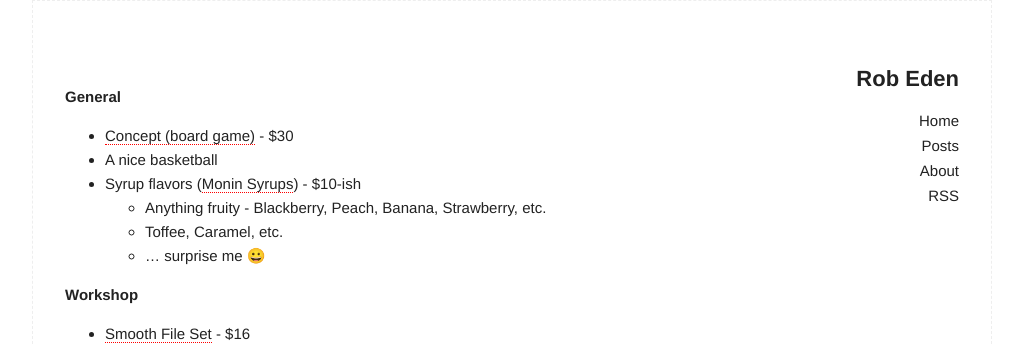
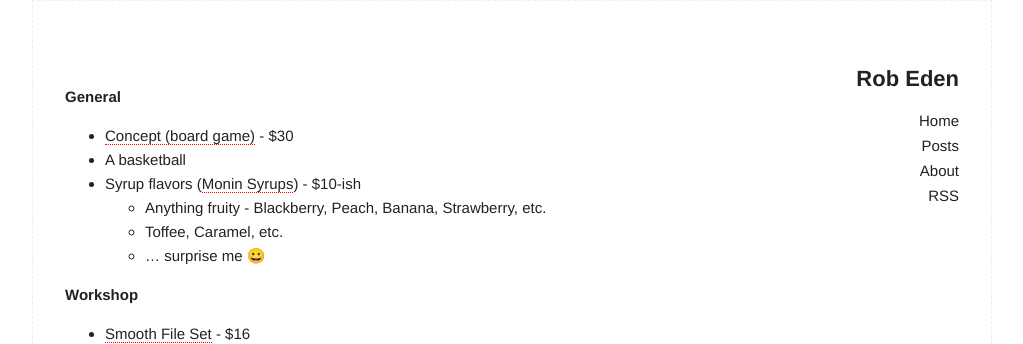
Before and after one commit to robeden/robeden.github.io, a Jekyll site: the page built from personal/wishlist.md, in a window 1280 px wide. Shown: the top 344 px of the page, without its empty margins (128-1151 px from the left). Built offline with Jekyll 4.4.1, drawn with Linux system fonts in a browser that asks for light colours; our own code applies the rules of GitHub Pages for plain Markdown files; comment, search, counter and statistics services are not loaded.

Commit message:
Update wishlist.md

```diff
--- a/personal/wishlist.md
+++ b/personal/wishlist.md
@@ -1,7 +1,7 @@
 **General**
 
 - [Concept (board game)](https://www.amazon.com/dp/B00IDB6J0S) - $30
-- A nice basketball
+- A basketball
 - Syrup flavors ([Monin Syrups](https://www.monin.com/us/products)) - $10-ish
   - Anything fruity - Blackberry, Peach, Banana, Strawberry, etc.
   - Toffee, Caramel, etc.
```
